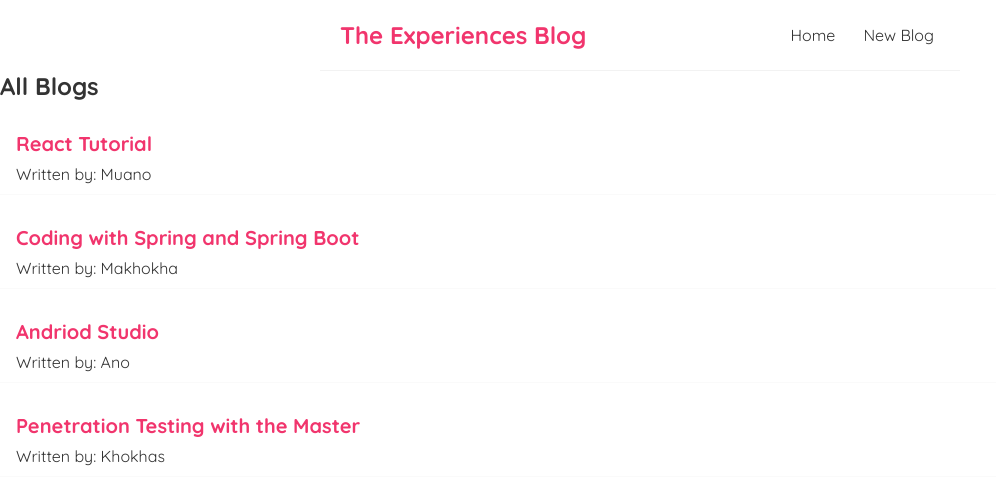
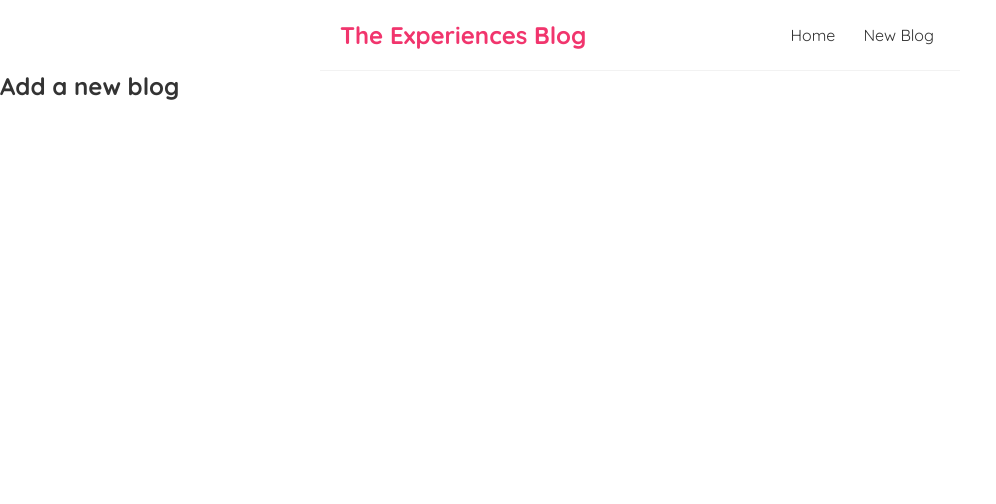
Before and after one commit to thebrain365/full-react-tutorial, a React (Create React App) app in the folder dojo-blog/: page /create in a window 1280 px wide. Shown: the top 504 px of the page, without its empty margins (0-996 px from the left). Built offline with nearby package versions, Linux system fonts and the light colour scheme; data requests are answered from the project's data file.

Commit message:
create a Create component for adding new blogs and added its route

```diff
--- a/dojo-blog/src/App.js
+++ b/dojo-blog/src/App.js
@@ -1,5 +1,6 @@
 import Navbar from './Navbar';
 import Home from './Home';
+import Create from './Create';
 import { BrowserRouter as Router, Route, Switch } from 'react-router-dom';
 
 function App() {
@@ -9,8 +10,11 @@
         <Navbar></Navbar>
         <div className="component">
           <Switch>
-            <Route path="/">
+            <Route exact path="/">
               <Home></Home>
+            </Route>
+            <Route path="/create">
+              <Create></Create>
             </Route>
           </Switch>
         </div>
--- /dev/null
+++ b/dojo-blog/src/Create.js
@@ -0,0 +1,9 @@
+const Create = () => {
+    return (
+        <div className="create">
+            <h2>Add a new blog</h2>
+        </div>
+     );
+}
+
+export default Create;
--- a/dojo-blog/src/useFetch.js
+++ b/dojo-blog/src/useFetch.js
@@ -23,7 +23,7 @@
                 setIsPending(false);
                 setError(err.message);
             });
-        }, 1500)
+        }, 1000)
     }, [url])
 
     return { data, isPending, error };
```
